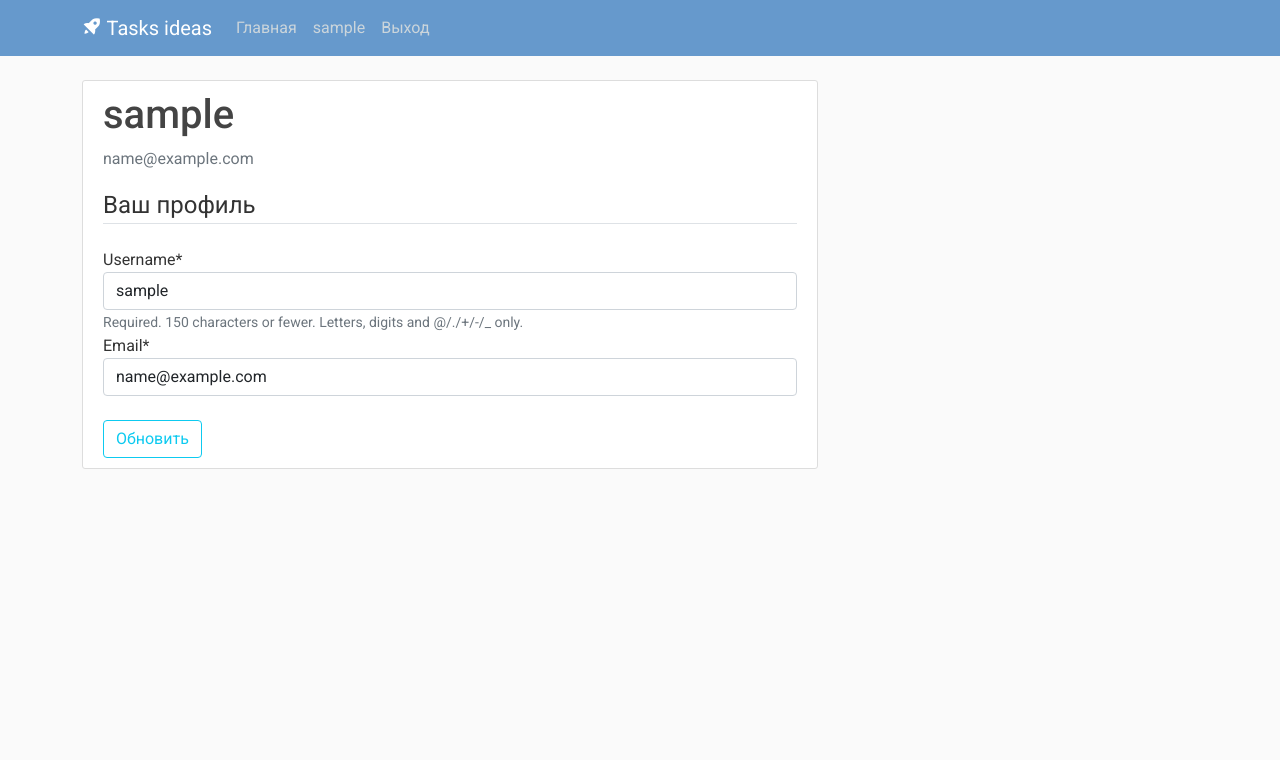
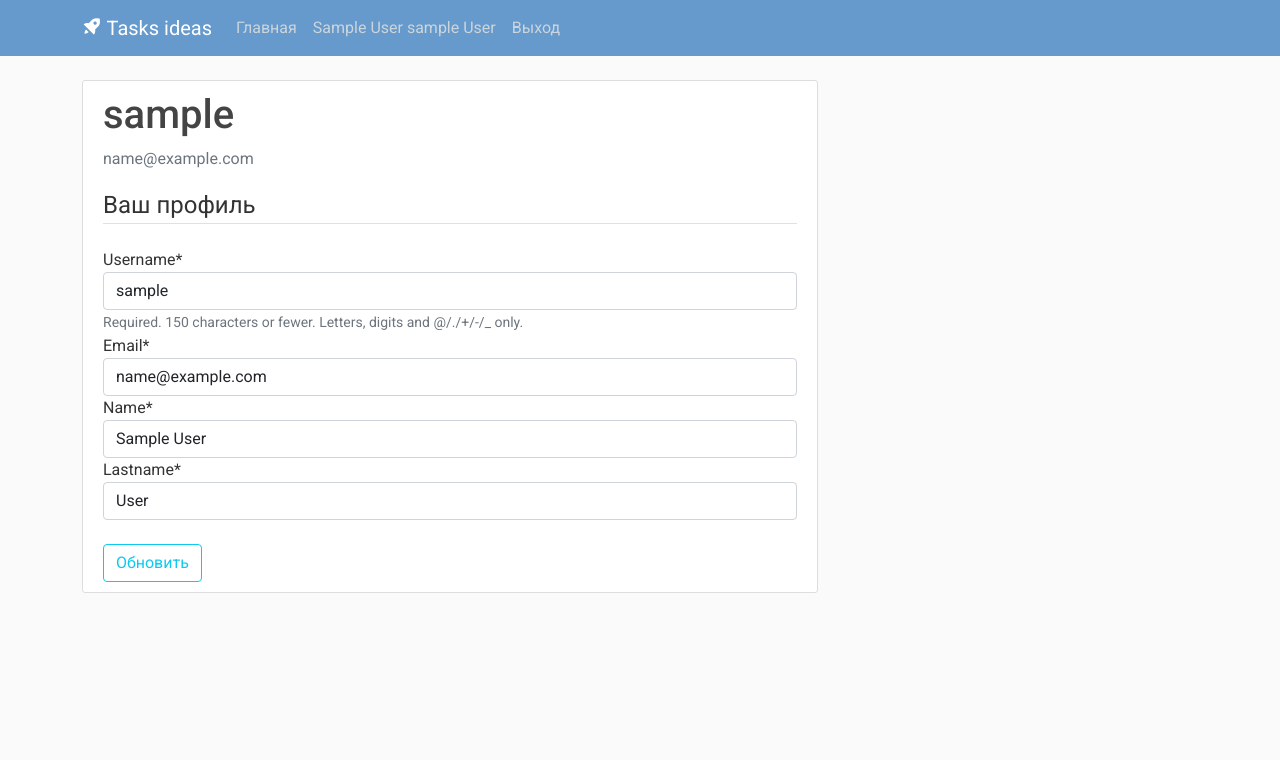
Before and after one commit to MichailKon/TasksIdeasSite, a Django app: page /profile/ in a window 1280 px wide. Shown: the top 760 px of the page. Run offline with Django 4.2, Linux system fonts and the light colour scheme; a user stored in the database is signed in; tables that the repository leaves empty hold one stand-in row (values such as "Sample post"); some libraries are stand-ins or nearby versions.

Commit message:
added users names and lastnames

```diff
--- a/django_ideas_site/settings.py
+++ b/django_ideas_site/settings.py
@@ -135,4 +135,4 @@ LOGIN_URL = 'login'
 #     os.path.join(BASE_DIR, 'static'),
 # )
 
-CSRF_TRUSTED_ORIGINS = ['https://perveevm.ru']
+CSRF_TRUSTED_ORIGINS = ['https://perveevm.ru', 'http://localhost:8000']
--- a/django_ideas_site/urls.py
+++ b/django_ideas_site/urls.py
@@ -24,7 +24,6 @@ urlpatterns = [
                   path('admin/', admin.site.urls),
                   path('register/', users_view.register, name='register'),
                   path('profile/', users_view.profile, name='profile'),
-                  # path('login/', users_view.DangerousLoginView.as_view(), name='login'),
                   path('login/', auth_views.LoginView.as_view(template_name='users/login.html'), name='login'),
                   path('logout/', auth_views.LogoutView.as_view(template_name='users/logout.html'), name='logout'),
                   path('', include('ideas.urls')),
--- a/templates/ideas/base.html
+++ b/templates/ideas/base.html
@@ -63,7 +63,8 @@
                 <!-- Правая часть навигационной панели -->
                 <div class="navbar-nav">
                     {% if user.is_authenticated %}
-                        <a class="nav-item nav-link" href="{% url 'profile' %}">{{ user.username }}</a>
+                        <a class="nav-item nav-link"
+                           href="{% url 'profile' %}">{{ user.profile.name }} {{ user.username }} {{ user.profile.lastname }}</a>
                         <a class="nav-item nav-link" href="{% url 'logout' %}">Выход</a>
                     {% else %}
                         <a class="nav-item nav-link" href="{% url 'login' %}">Вход</a>
--- a/users/admin.py
+++ b/users/admin.py
@@ -1,4 +1,5 @@
 from django.contrib import admin
+
 from .models import Profile
 
 admin.site.register(Profile)
--- a/users/forms.py
+++ b/users/forms.py
@@ -1,11 +1,12 @@
 from django import forms
+from django.contrib.auth.forms import UserCreationForm
 from django.contrib.auth.models import User
-from django.contrib.auth.forms import UserCreationForm
-from .models import Profile
 
 
 class UserRegisterForm(UserCreationForm):
     email = forms.EmailField()
+    name = forms.CharField()
+    lastname = forms.CharField()
 
     class Meta:
         model = User
@@ -14,12 +15,22 @@ class UserRegisterForm(UserCreationForm):
 
 class UserUpdateForm(forms.ModelForm):
     email = forms.EmailField()
+    name = forms.CharField()
+    lastname = forms.CharField()
 
     class Meta:
         model = User
         fields = ['username', 'email']
 
+    def __init__(self, *args, **kwargs):
+        user: User = kwargs['instance']
+        super().__init__(*args, **kwargs)
+        self.fields['name'].initial = user.profile.name
+        self.fields['lastname'].initial = user.profile.lastname
 
-# class ProfileUpdateForm(forms.ModelForm):
-#     class Meta:
-#         model = Profile
+    def custom_save(self, *args, **kwargs):
+        lv: User = self.save(commit=False)
+        lv.profile.name = self.cleaned_data['name']
+        lv.profile.lastname = self.cleaned_data['lastname']
+        lv.save()
+        return lv
--- a/users/models.py
+++ b/users/models.py
@@ -1,12 +1,23 @@
 from django.contrib.auth.models import User
 from django.db import models
+from django.contrib import auth
 
 
 class Profile(models.Model):
     user = models.OneToOneField(User, on_delete=models.CASCADE)
+    name = models.CharField(max_length=100, blank=False)
+    lastname = models.CharField(max_length=100, blank=False)
 
     def __str__(self):
-        return f'{self.user.username} Profile'
+        return f'{self.name} {self.lastname} ({self.user.username})'
 
     def save(self, **kwargs):
         super().save(**kwargs)
+
+
+def user_str(self: User):
+    return f'{self.profile.name} {self.profile.lastname} ({self.username})'
+
+
+if __name__ == '__main__':
+    User.add_to_class("__str__", user_str)
--- a/users/views.py
+++ b/users/views.py
@@ -1,20 +1,20 @@
+from django.contrib import messages
 from django.contrib.auth.decorators import login_required
 from django.shortcuts import render, redirect
-from django.contrib import messages
+
 from .forms import UserRegisterForm, UserUpdateForm
-from django.contrib.auth.views import LoginView
-from django.utils.decorators import method_decorator
-from django.views.decorators.csrf import csrf_exempt
-from django.http import HttpResponseRedirect
 
 
-@csrf_exempt
 def register(request):
     if request.method == 'POST':
         form = UserRegisterForm(request.POST)
         if form.is_valid():
-            form.save()
+            user = form.save()
             username = form.cleaned_data.get('username')
+            name = form.cleaned_data.get('name')
+            lastname = form.cleaned_data.get('lastname')
+            user.profile.name, user.profile.lastname = name, lastname
+            user.save()
             messages.success(request, f'Ваш аккаунт создан: можно войти на сайт, {username}')
             return redirect('/login')
     else:
@@ -22,13 +22,12 @@ def register(request):
     return render(request, 'users/register.html', {'form': form})
 
 
-@csrf_exempt
 @login_required
 def profile(request):
     if request.method == 'POST':
         u_form = UserUpdateForm(request.POST, instance=request.user)
         if u_form.is_valid():
-            u_form.save()
+            u_form.custom_save()
             messages.success(request, f'Ваш профиль успешно обновлен.')
             return redirect('profile')
     else:
@@ -39,14 +38,3 @@ def profile(request):
     }
 
     return render(request, 'users/profile.html', context)
-
-
-class DangerousLoginView(LoginView):
-    """A LoginView with no CSRF protection."""
-
-    @method_decorator(csrf_exempt)
-    def dispatch(self, request, *args, **kwargs):
-        if self.redirect_authenticated_user and self.request.user.is_authenticated:
-            redirect_to = self.get_success_url()
-            return HttpResponseRedirect(redirect_to)
-        return super(LoginView, self).dispatch(request, *args, **kwargs)
```
Also changed, not shown: ideas/models.py (+5 -6 lines), ideas/migrations/0018_alter_idea_date_posted_alter_idea_date_update.py (added), users/migrations/0002_profile_lastname_profile_name.py (added).
